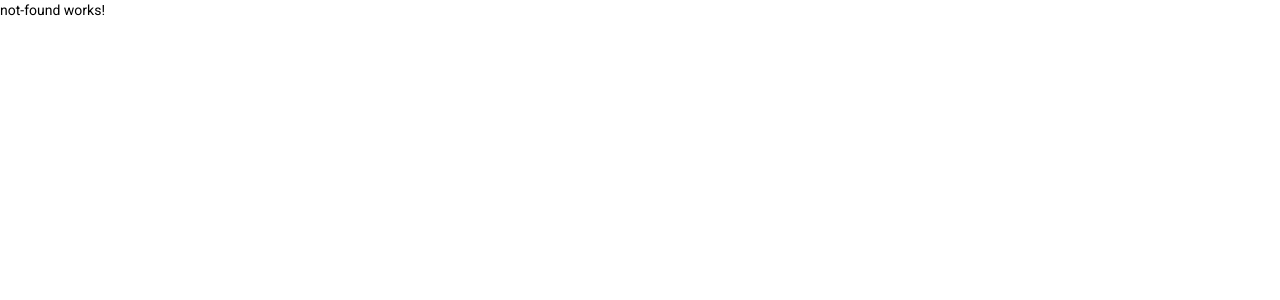
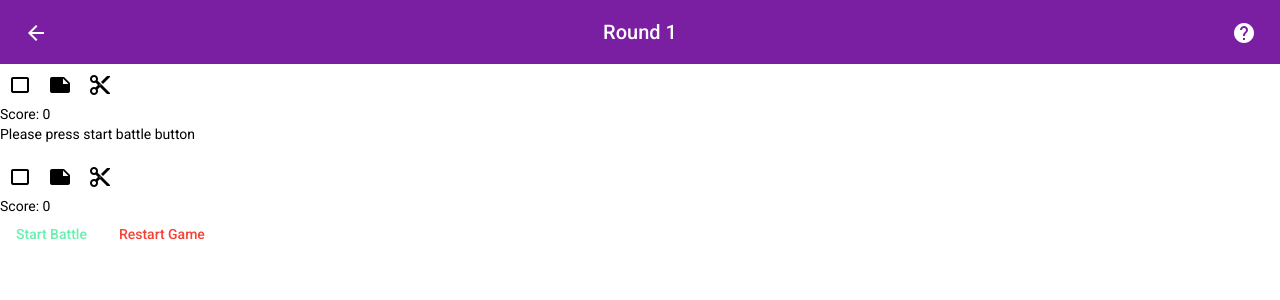
Before and after one commit to ratul0/rockpaperscissors, an Angular app: page /computer-vs-computer in a window 1280 px wide. Shown: the top 300 px of the page. Built offline with nearby package versions, Linux system fonts and the light colour scheme.

Commit message:
Add computer vs computer battle

```diff
--- a/src/app/app-routing.module.ts
+++ b/src/app/app-routing.module.ts
@@ -1,5 +1,6 @@
 import { NgModule } from '@angular/core';
 import { RouterModule, Routes } from '@angular/router';
+import { ComputerVsComputerComponent } from './pages/computer-vs-computer/computer-vs-computer.component';
 import { HomeComponent } from './pages/home/home.component';
 import { NotFoundComponent } from './pages/not-found/not-found.component';
 import { PlayerVsComputerComponent } from './pages/player-vs-computer/player-vs-computer.component';
@@ -7,6 +8,7 @@ import { PlayerVsComputerComponent } from './pages/player-vs-computer/player-vs-
 const routes: Routes = [
   { path: 'home', component: HomeComponent },
   { path: 'player-vs-computer', component: PlayerVsComputerComponent },
+  { path: 'computer-vs-computer', component: ComputerVsComputerComponent },
   { path: '', redirectTo: '/home', pathMatch: 'full' },
   { path: '**', component: NotFoundComponent },
 ];
--- a/src/app/pages/computer-vs-computer/computer-vs-computer.component.html
+++ b/src/app/pages/computer-vs-computer/computer-vs-computer.component.html
@@ -1 +1,50 @@
-<p>computer-vs-computer works!</p>
+<app-header [roundNumber]="roundNumber"></app-header>
+<div class="board">
+  <div class="player1">
+    <div class="player1_actions">
+      <button mat-icon-button aria-label="rock">
+        <mat-icon>crop_3_2</mat-icon>
+      </button>
+      <button mat-icon-button aria-label="paper">
+        <mat-icon>note</mat-icon>
+      </button>
+      <button mat-icon-button aria-label="scissor">
+        <mat-icon>content_cut</mat-icon>
+      </button>
+    </div>
+    <div class="player1_score">Score: {{ result.player1Score }}</div>
+  </div>
+  <div class="status">
+    <p *ngIf="isInitialState">{{ result.result }}</p>
+    <p *ngIf="isCompleted">{{ result.result }}</p>
+  </div>
+  <div class="player2">
+    <div class="player2_actions">
+      <button mat-icon-button aria-label="rock">
+        <mat-icon>crop_3_2</mat-icon>
+      </button>
+      <button mat-icon-button aria-label="paper">
+        <mat-icon>note</mat-icon>
+      </button>
+      <button mat-icon-button aria-label="scissor">
+        <mat-icon>content_cut</mat-icon>
+      </button>
+    </div>
+    <div class="player1_score">Score: {{ result.player2Score }}</div>
+  </div>
+
+  <div class="common_actions">
+    <button
+      *ngIf="isInitialState"
+      mat-button
+      color="accent"
+      (click)="playGame()"
+    >
+      Start Battle
+    </button>
+    <button *ngIf="isCompleted" mat-button color="accent" (click)="playAgain()">
+      Next Round
+    </button>
+    <button mat-button color="warn" (click)="restart()">Restart Game</button>
+  </div>
+</div>
--- a/src/app/pages/computer-vs-computer/computer-vs-computer.component.ts
+++ b/src/app/pages/computer-vs-computer/computer-vs-computer.component.ts
@@ -1,15 +1,78 @@
-import { Component, OnInit } from '@angular/core';
+import { Component } from '@angular/core';
+import { randomEnum } from 'src/app/helpers';
+import { GameStatus, Options, Result } from 'src/app/models/game';
+import { CalculateResultService } from 'src/app/services/result/calculate-result.service';
 
 @Component({
   selector: 'app-computer-vs-computer',
   templateUrl: './computer-vs-computer.component.html',
-  styleUrls: ['./computer-vs-computer.component.scss']
+  styleUrls: ['./computer-vs-computer.component.scss'],
 })
-export class ComputerVsComputerComponent implements OnInit {
+export class ComputerVsComputerComponent {
+  constructor(private readonly calculateResultService: CalculateResultService) {
+    this.board = this.initializeResult();
+  }
+  public board: Result;
 
-  constructor() { }
-
-  ngOnInit(): void {
+  public get isInitialState(): boolean {
+    return this.board.gameStatus === GameStatus.INITIAL_STATE;
   }
 
+  public get isCompleted(): boolean {
+    return this.board.gameStatus === GameStatus.COMPLETED;
+  }
+
+  public get gameOptions(): typeof Options {
+    return Options;
+  }
+
+  public get roundNumber(): number {
+    return this.board.roundNumber;
+  }
+
+  public get result(): Result {
+    return this.board;
+  }
+
+  public playGame(): void {
+    this.board = {
+      ...this.board,
+      player1: randomEnum(Options),
+      player2: randomEnum(Options),
+      gameStatus: GameStatus.COMPLETED,
+      roundNumber: this.board.roundNumber + 1,
+    };
+    this.board = this.calculateResultService.calculateResult(this.board);
+    console.log(this.board);
+  }
+
+  public playAgain(): void {
+    this.resetPlayersChoice();
+  }
+
+  public restart(): void {
+    this.board = this.initializeResult();
+  }
+
+  private initializeResult(): Result {
+    return {
+      player1: null,
+      player2: null,
+      result: 'Please press start battle button',
+      player1Score: 0,
+      player2Score: 0,
+      gameStatus: GameStatus.INITIAL_STATE,
+      roundNumber: 1,
+    };
+  }
+
+  private resetPlayersChoice(): void {
+    this.board = {
+      ...this.board,
+      player1: null,
+      player2: null,
+      result: 'Please press start battle button',
+      gameStatus: GameStatus.INITIAL_STATE,
+    };
+  }
 }
```
